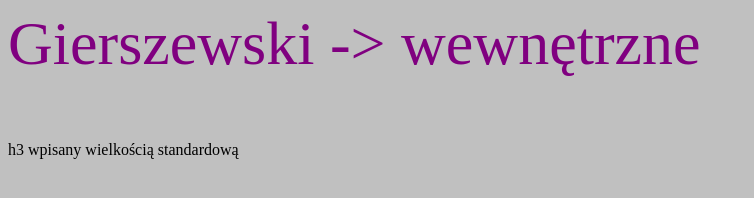
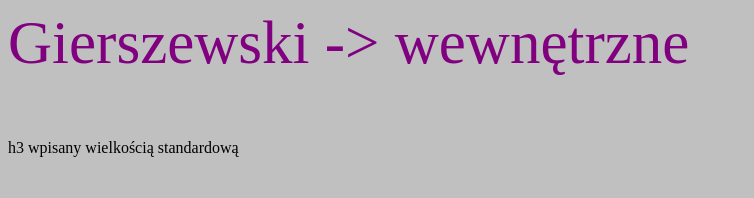
Before and after one commit to MikolajGierszewskii/CSS, a plain HTML site: page gier_z5_3.html in a window 1280 px wide. Shown: the whole page, without its empty margins (0-754 px from the left). Drawn offline with Linux system fonts and the light colour scheme.

Commit message:
Update gier_z5_3.html

```diff
--- a/gier_z5_3.html
+++ b/gier_z5_3.html
@@ -6,7 +6,7 @@
  <style>
  p {
  color: purple;
- font-size: 62px;
+ font-size: 61px;
   }
 </style>
 </head>
```
